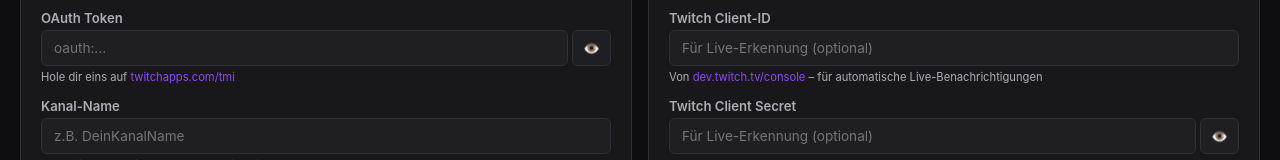
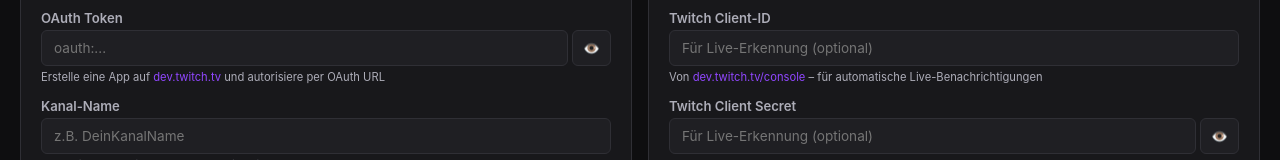
Before and after one commit to Inusho/chocoprotocol, a website: page dashboard/public/index.html in a window 1280 px wide. Both pictures are taken after a click on the button "⚙️". Shown: the part 350-510 px from the top of the page. Drawn offline with nearby package versions, Linux system fonts and the light colour scheme; no server answers.

Commit message:
Fix: twitchapps.com/tmi existiert nicht mehr – OAuth Anleitung über dev.twitch.tv

```diff
--- a/dashboard/public/index.html
+++ b/dashboard/public/index.html
@@ -143,7 +143,7 @@
               <input type="password" id="setOauthToken" placeholder="oauth:...">
               <button class="btn-toggle-pw" onclick="togglePassword('setOauthToken', this)">👁️</button>
             </div>
-            <small class="form-hint">Hole dir eins auf <a href="https://twitchapps.com/tmi/" target="_blank" rel="noopener">twitchapps.com/tmi</a></small>
+            <small class="form-hint">Erstelle eine App auf <a href="https://dev.twitch.tv/console" target="_blank" rel="noopener">dev.twitch.tv</a> und autorisiere per OAuth URL</small>
           </div>
           <div class="form-group">
             <label>Kanal-Name</label>
```
Also changed, not shown: README.md, 1 other file.
